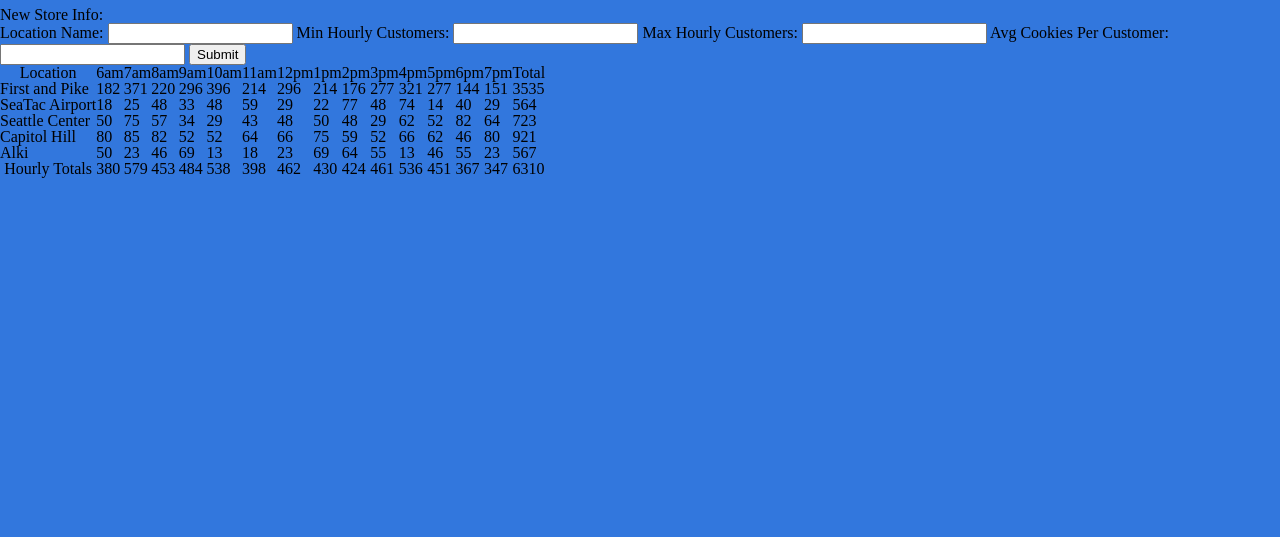
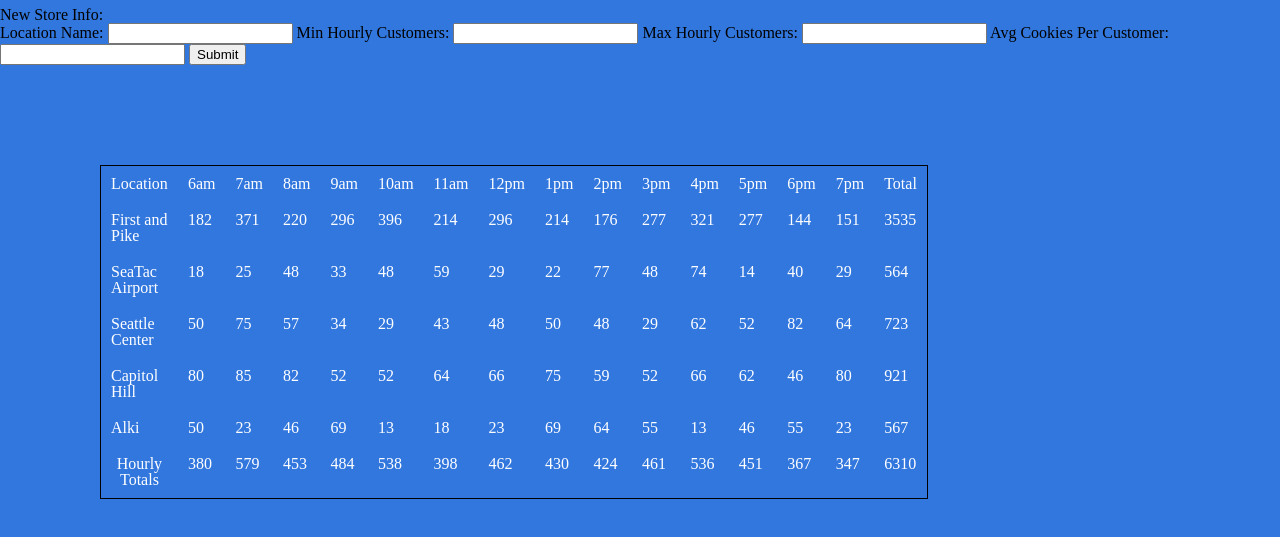
Before and after one commit to Jeis20/lab-9-2, a plain HTML site: page sales.html in a window 1280 px wide. Shown: the part 65-602 px from the top of the page. Drawn offline with Linux system fonts and the light colour scheme.

Commit message:
completed styling sales page

```diff
--- a/css/style.css
+++ b/css/style.css
@@ -35,40 +35,57 @@ li {
 .chinook-fish {
     width: 250px;
     margin: 30px;
-};
+}
 
 .cutter-fish {
     width: 1000px;
+    height: 1000px;
     margin: 60px;
-};
+}
 
 
 .rainbow-fish {
     width: 250px;
     margin: 30px;
-};
+}
 
 .family-photo {
     width: 100px;
     margin: 90px;
-};
+}
 
 .frosted-cookie-fish {
     width: 250px;
     margin: 30px;
-};
+}
 
 .salmon {
     width: 250px;
     margin: 30px;
-};
+}
 
 .fish-shirt {
     width: 250px;
     margin: 30px;
-};
+}
 
 div {
-    display: inline-block;
     margin: 100px;
-};
+}
+
+table {
+    border: 1px solid black;
+    width: 300px;
+}
+
+td {
+    width: 300px;
+    padding: 10px;
+    color: white;
+    border:black;
+}
+
+th {
+    color: white;
+    padding: 10px;
+}
```
